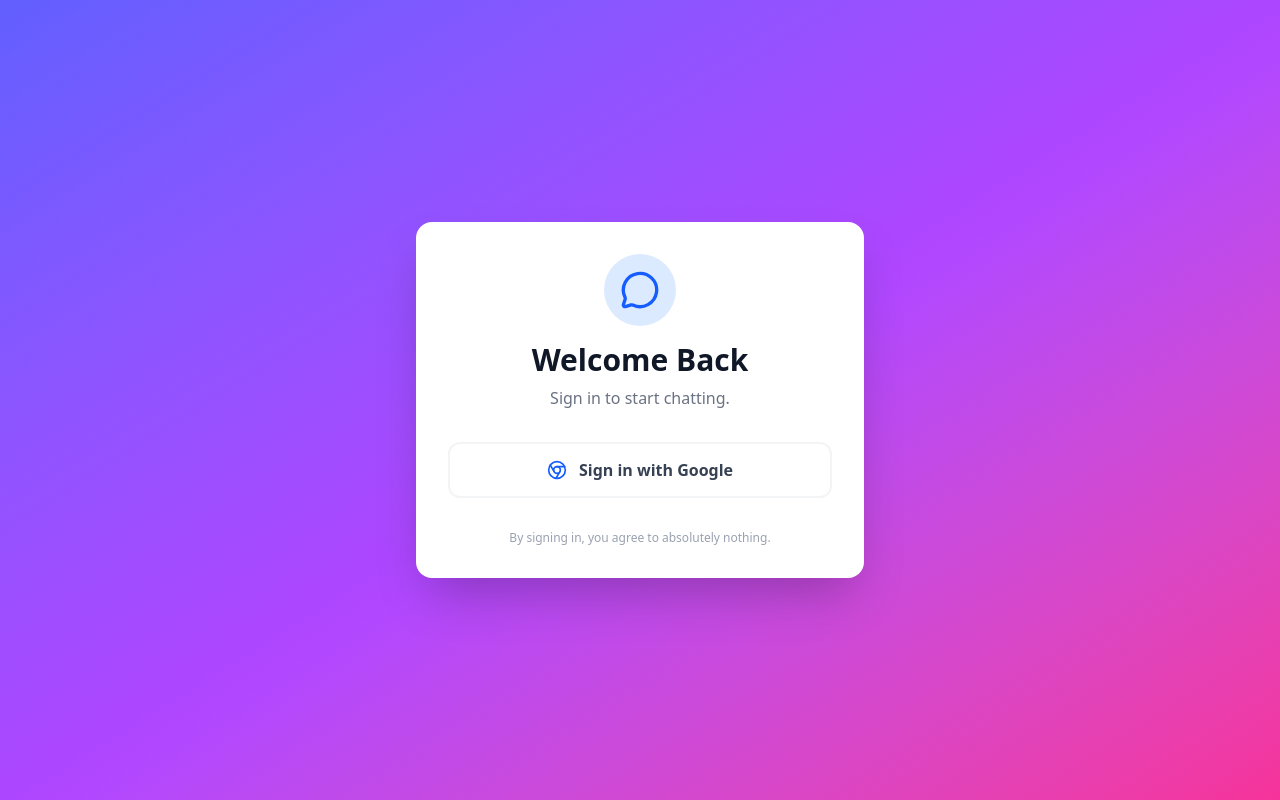
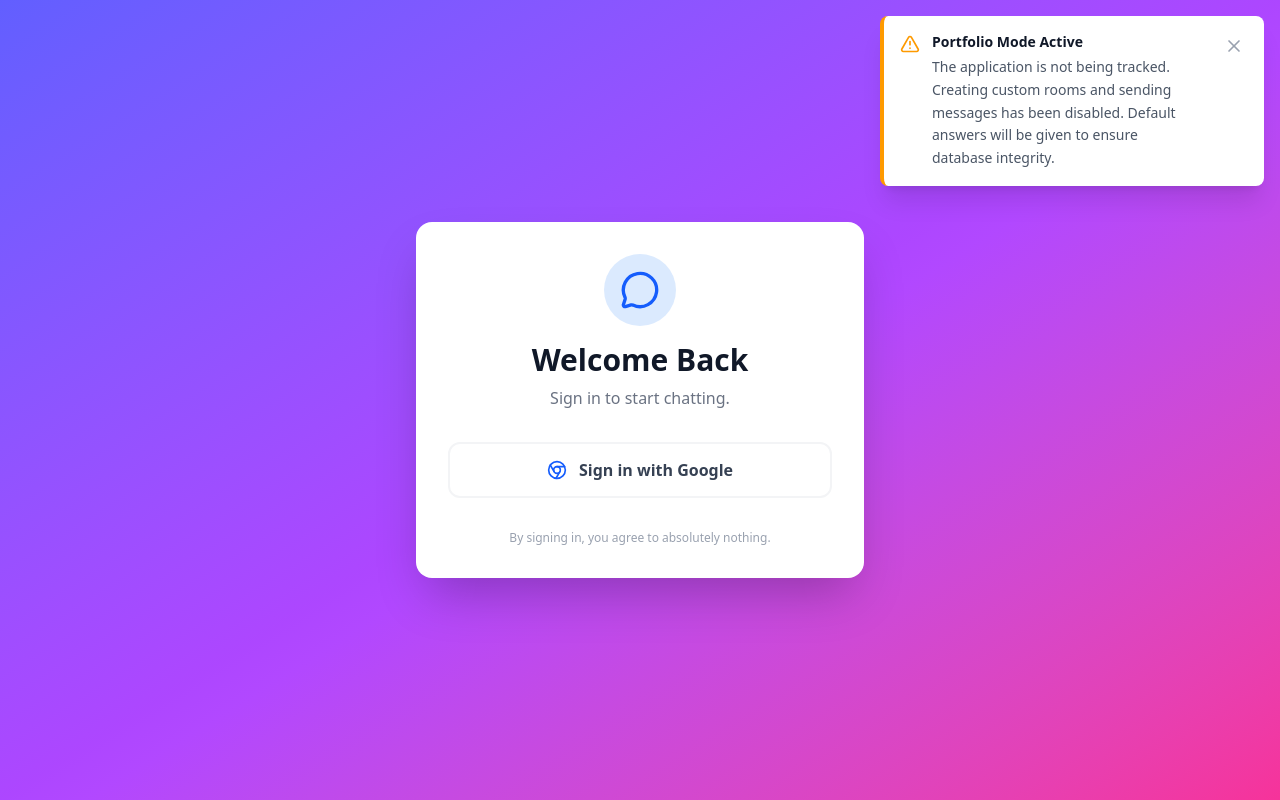
Before and after one commit to yourigruiters/Firebase-chat, a React (Vite) app: page /login in a window 1280 px wide. Built offline with nearby package versions, Linux system fonts and the light colour scheme; no server answers.

Commit message:
feat: add warning message

```diff
--- a/src/App.tsx
+++ b/src/App.tsx
@@ -5,11 +5,13 @@ import ChatRoom from "./pages/ChatRoom";
 import NotFound from "./pages/NotFound";
 import ProtectedRoute from "./components/ProtectedRoute";
 import { AuthProvider } from "./contexts/AuthContext";
+import TrackingWarningPopup from "./components/TrackingWarningPopup";
 
 function App() {
   return (
     <AuthProvider>
       <BrowserRouter>
+        <TrackingWarningPopup />
         <Routes>
           <Route path="/login" element={<Login />} />
           <Route
--- /dev/null
+++ b/src/components/TrackingWarningPopup.tsx
@@ -0,0 +1,38 @@
+import { useState } from "react";
+import { X, AlertTriangle } from "lucide-react";
+
+export default function TrackingWarningPopup() {
+  const [isVisible, setIsVisible] = useState(true);
+
+  if (!isVisible) return null;
+
+  return (
+    <div className="fixed top-4 right-4 z-[9999] w-[calc(100%-2rem)] sm:w-full max-w-sm bg-white dark:bg-gray-800 rounded-lg shadow-xl border-l-4 border-amber-500 p-4 transition-all duration-300 transform translate-y-0 opacity-100">
+      <div className="flex items-start gap-3">
+        <div className="flex-shrink-0 mt-0.5">
+          <AlertTriangle className="h-5 w-5 text-amber-500" />
+        </div>
+        <div className="flex-1 min-w-0">
+          <p className="text-sm font-semibold text-gray-900 dark:text-white">
+            Portfolio Mode Active
+          </p>
+          <p className="mt-1 text-sm text-gray-600 dark:text-gray-300 leading-relaxed">
+            The application is not being tracked. Creating custom rooms and
+            sending messages has been disabled. Default answers will be given to
+            ensure database integrity.
+          </p>
+        </div>
+        <div className="flex-shrink-0 ml-2">
+          <button
+            type="button"
+            className="rounded-md inline-flex text-gray-400 cursor-pointer hover:text-gray-500 focus:outline-none focus:ring-2 focus:ring-amber-500 focus:ring-offset-2 dark:hover:text-gray-300 dark:focus:ring-offset-gray-800 p-1"
+            onClick={() => setIsVisible(false)}
+          >
+            <span className="sr-only">Close</span>
+            <X className="h-5 w-5" aria-hidden="true" />
+          </button>
+        </div>
+      </div>
+    </div>
+  );
+}
```
